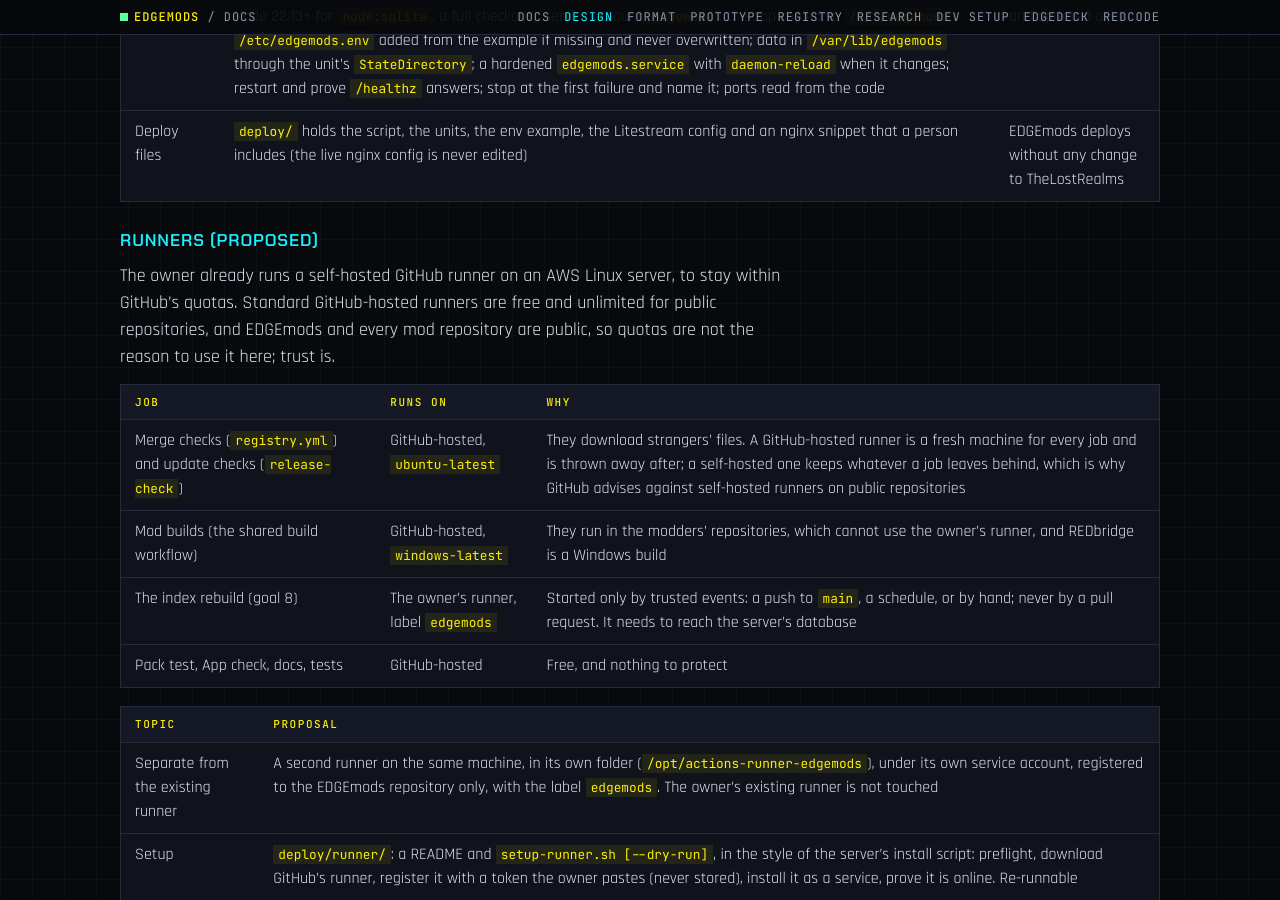
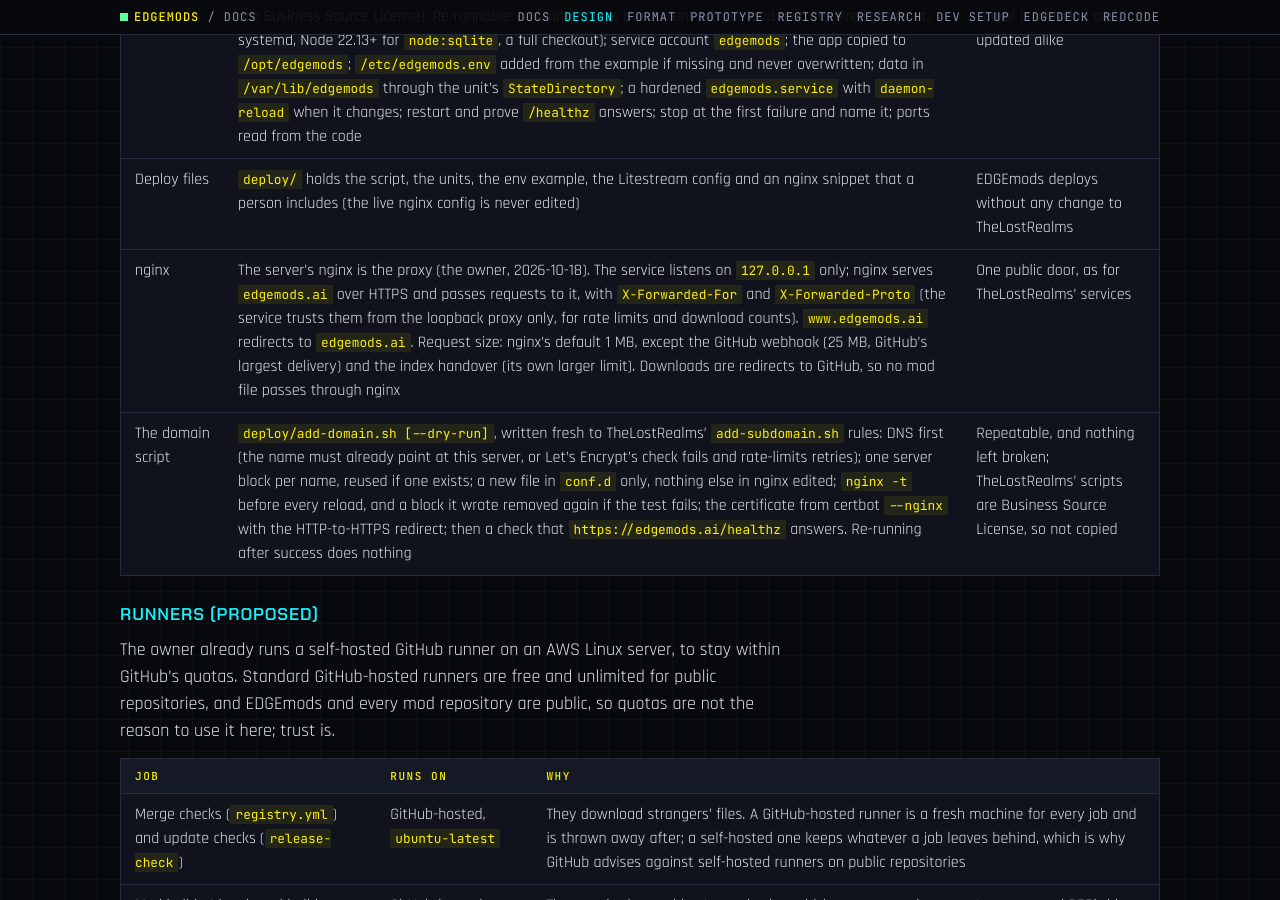
Before and after one commit to Edgemodders/EDGEmods, a Jekyll site: the page built from docs/design.md, in a window 1280 px wide and 900 px high, scrolled down 12113 px. Built offline with Jekyll 4.4.1, drawn with Linux system fonts in a browser that asks for light colours; our own code applies the rules of GitHub Pages for plain Markdown files.

Commit message:
Design: nginx on the server is the proxy; a domain script in the style of TheLostRealms' add-subdomain.sh
Co-Authored-By: Claude Opus 5.5 <noreply@anthropic.com>

```diff
--- a/docs/design.md
+++ b/docs/design.md
@@ -219,6 +219,8 @@ A modder who signs in with email or Google can browse but does not see their pub
 | Bucket | A new versioned, private, encrypted bucket for EDGEmods. Access through the server's instance role, no keys on disk: a policy statement allowing Put, Get, Delete and List on that bucket, and denying `DeleteObjectVersion` and turning versioning off, as TheLostRealms' `LitestreamReplication` policy does. The owner creates the bucket and the policy | A taken server can disrupt the backup but not destroy it |
 | Install script | `sudo ./deploy/setup-edgemods.sh [--dry-run]`, written fresh to TheLostRealms' conventions (its scripts are Business Source License). Re-runnable: a rerun deploys the current commit and restarts. Preflight (root, systemd, Node 22.13+ for `node:sqlite`, a full checkout); service account `edgemods`; the app copied to `/opt/edgemods`; `/etc/edgemods.env` added from the example if missing and never overwritten; data in `/var/lib/edgemods` through the unit's `StateDirectory`; a hardened `edgemods.service` with `daemon-reload` when it changes; restart and prove `/healthz` answers; stop at the first failure and name it; ports read from the code | Every service on the server is installed and updated alike |
 | Deploy files | `deploy/` holds the script, the units, the env example, the Litestream config and an nginx snippet that a person includes (the live nginx config is never edited) | EDGEmods deploys without any change to TheLostRealms |
+| nginx | The server's nginx is the proxy (the owner, 2026-10-18). The service listens on `127.0.0.1` only; nginx serves `edgemods.ai` over HTTPS and passes requests to it, with `X-Forwarded-For` and `X-Forwarded-Proto` (the service trusts them from the loopback proxy only, for rate limits and download counts). `www.edgemods.ai` redirects to `edgemods.ai`. Request size: nginx's default 1 MB, except the GitHub webhook (25 MB, GitHub's largest delivery) and the index handover (its own larger limit). Downloads are redirects to GitHub, so no mod file passes through nginx | One public door, as for TheLostRealms' services |
+| The domain script | `deploy/add-domain.sh [--dry-run]`, written fresh to TheLostRealms' `add-subdomain.sh` rules: DNS first (the name must already point at this server, or Let's Encrypt's check fails and rate-limits retries); one server block per name, reused if one exists; a new file in `conf.d` only, nothing else in nginx edited; `nginx -t` before every reload, and a block it wrote removed again if the test fails; the certificate from certbot `--nginx` with the HTTP-to-HTTPS redirect; then a check that `https://edgemods.ai/healthz` answers. Re-running after success does nothing | Repeatable, and nothing left broken; TheLostRealms' scripts are Business Source License, so not copied |
 
 ### Runners (Proposed)
 
```
